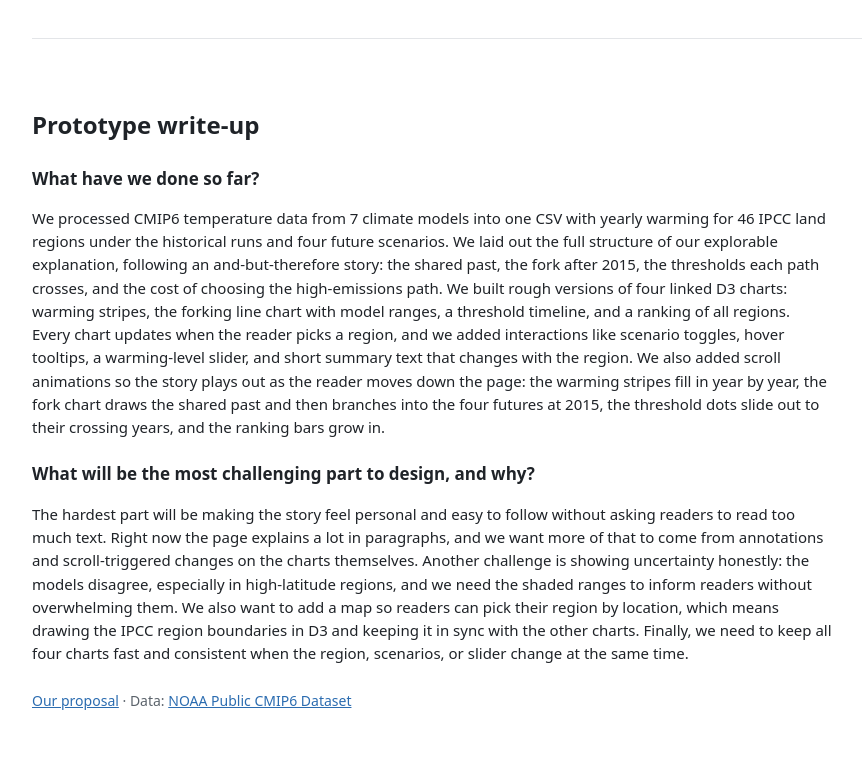
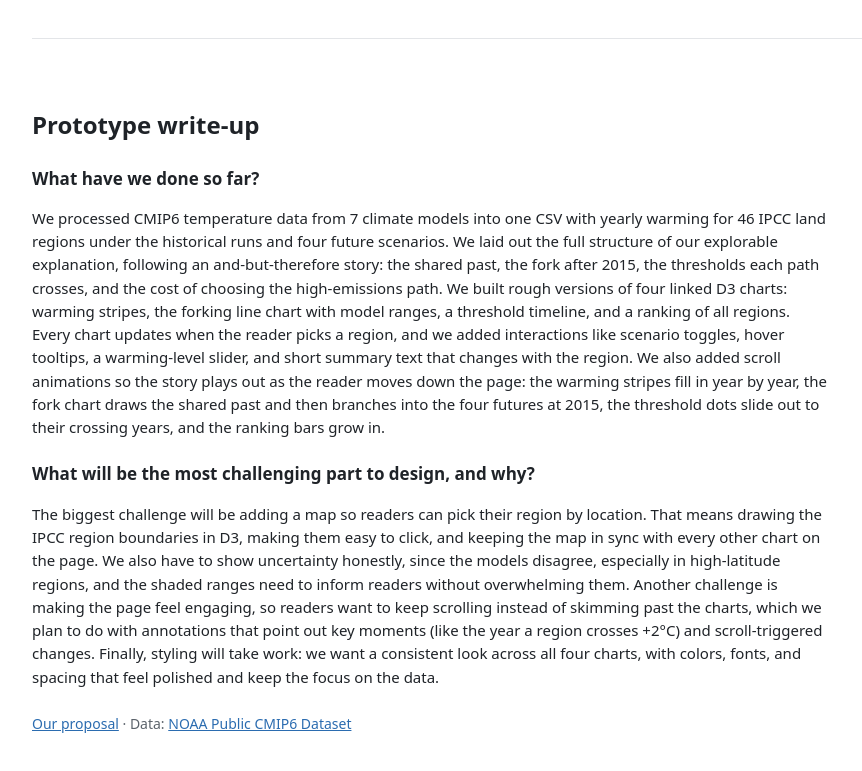
Before and after one commit to chaylennn/Forks-in-the-Forecast, a plain HTML site: page index.html in a window 1280 px wide. Shown: the part 3409-4180 px from the top of the page, without its empty margins (174-1036 px from the left). Drawn offline with nearby package versions, Linux system fonts and the light colour scheme.

Commit message:
wording changes to write up

```diff
--- a/index.html
+++ b/index.html
@@ -103,13 +103,14 @@
 
       <h3>What will be the most challenging part to design, and why?</h3>
       <p>
-        The hardest part will be making the story feel personal and easy to follow without asking readers to read too
-        much text. Right now the page explains a lot in paragraphs, and we want more of that to come from annotations
-        and scroll-triggered changes on the charts themselves. Another challenge is showing uncertainty honestly: the
-        models disagree, especially in high-latitude regions, and we need the shaded ranges to inform readers without
-        overwhelming them. We also want to add a map so readers can pick their region by location, which means drawing
-        the IPCC region boundaries in D3 and keeping it in sync with the other charts. Finally, we need to keep all four
-        charts fast and consistent when the region, scenarios, or slider change at the same time.
+        The biggest challenge will be adding a map so readers can pick their region by location. That means drawing the
+        IPCC region boundaries in D3, making them easy to click, and keeping the map in sync with every other chart on
+        the page. We also have to show uncertainty honestly, since the models disagree, especially in high-latitude
+        regions, and the shaded ranges need to inform readers without overwhelming them. Another challenge is making the
+        page feel engaging, so readers want to keep scrolling instead of skimming past the charts, which we plan to do
+        with annotations that point out key moments (like the year a region crosses +2°C) and scroll-triggered changes.
+        Finally, styling will take work: we want a consistent look across all four charts, with colors, fonts, and
+        spacing that feel polished and keep the focus on the data.
       </p>
 
       <p class="links">
```
